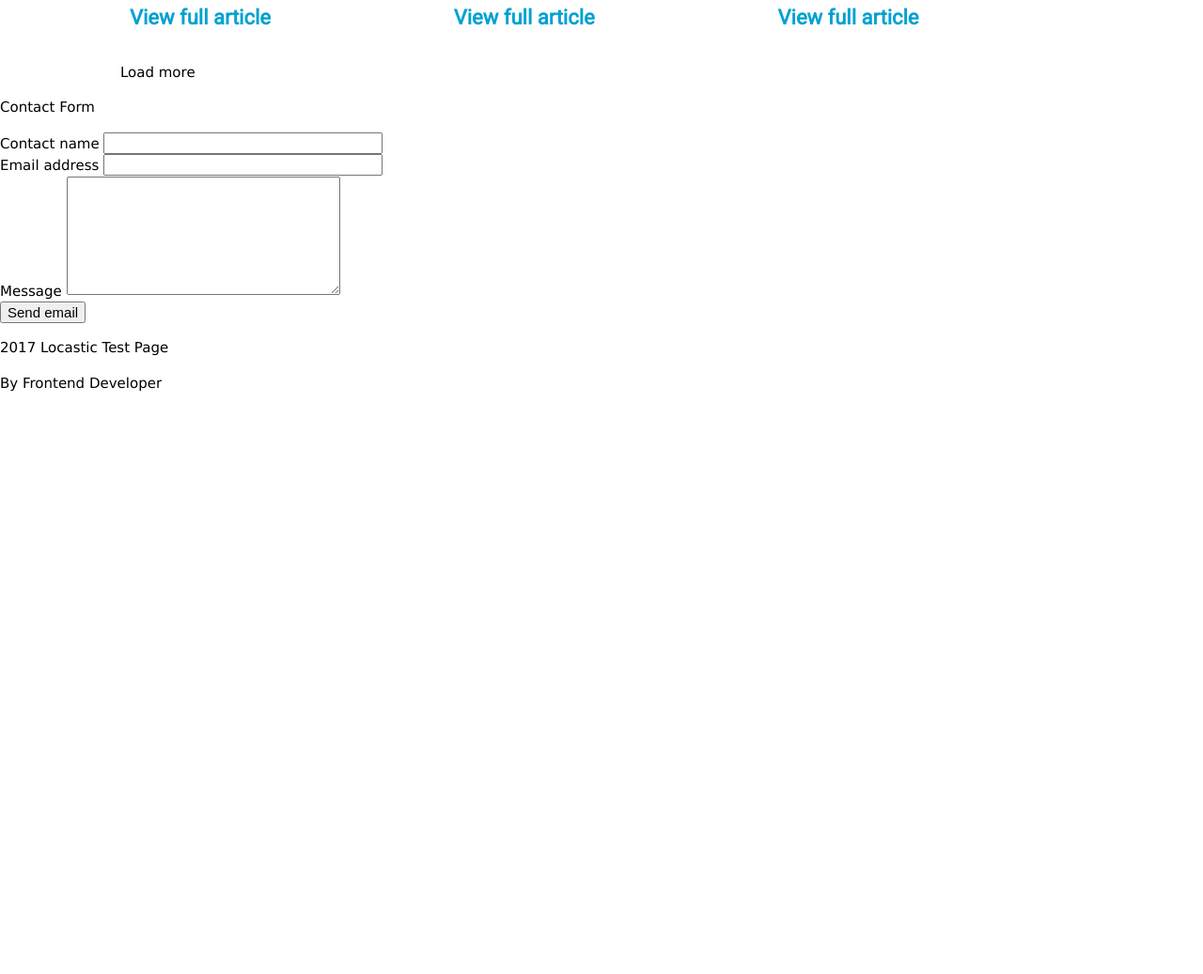
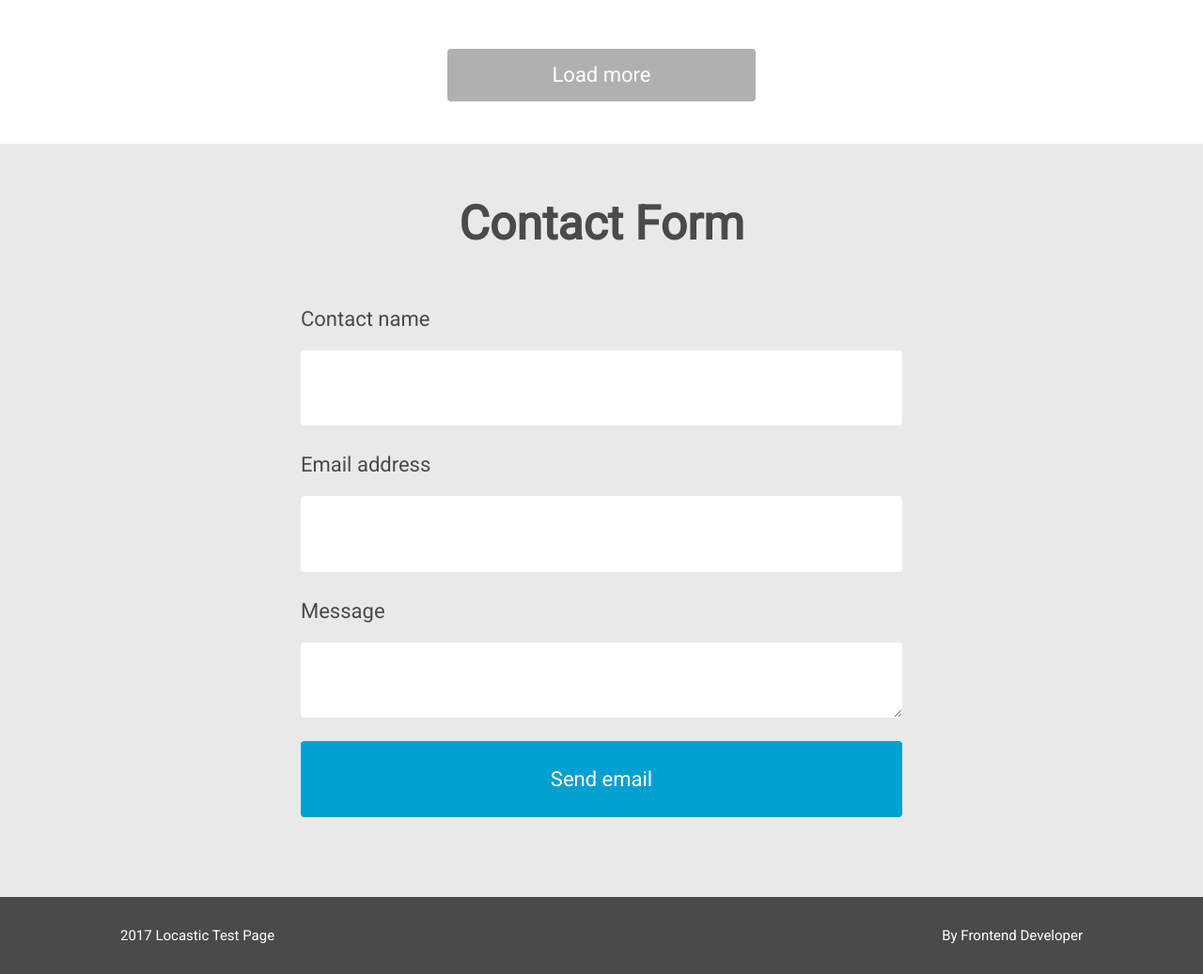
Before and after one commit to borisbaric7/FrontendTest, a website: page index.html in a window 1280 px wide. Shown: the part 975-2012 px from the top of the page at 94% size. Before the commit the page ends 1409 px from the top, so only its background shows below. Drawn offline with nearby package versions, Linux system fonts and the light colour scheme.

Commit message:
Dodan glavni sadržaj, forma i footer, namješteno za tablet i mobile.

```diff
--- a/index.html
+++ b/index.html
@@ -87,33 +87,29 @@
 		</div>
 
 		<div class="loadMore">
-			<a href="#">Load more</a>
+			<a class="loadMore__link" href="#">Load more</a>
+		</div>
+	</div>
+	<div class="formContainer">
+		<div class="form">
+			<p class="form__heading">Contact Form</p>
+			<form class="form__fields" id="contact-form" action="#" method="POST" enctype="multipart/form-data">
+					<label class="form__label" for="name">Contact name</label>
+					<input class="form__input" id="name" class="input" name="name" type="text" value="" size="30" />
+					<label class="form__label" for="email">Email address</label>
+					<input class="form__input"id="email" class="input" name="email" type="text" value="" size="30" />
+					<label class="form__label" for="message">Message</label>
+					<textarea class="form__textarea" id="message" class="input" name="message" rows="7" cols="30"></textarea>
+					<input class="form__input--submit" id="submit_button" type="submit" value="Send email" />
+			</form>
 		</div>
 	</div>
 
-	<div class="form">
-		<p>Contact Form</p>
-		<form id="contact_form" action="#" method="POST" enctype="multipart/form-data">
-			<div class="row">
-				<label for="name">Contact name</label>
-				<input id="name" class="input" name="name" type="text" value="" size="30" />
-			</div>
-			<div class="row">
-				<label for="email">Email address</label>
-				<input id="email" class="input" name="email" type="text" value="" size="30" />
-			</div>
-			<div class="row">
-				<label for="message">Message</label>
-				<textarea id="message" class="input" name="message" rows="7" cols="30"></textarea>
-			</div>
-			<input id="submit_button" type="submit" value="Send email" />
-		</form>
-
-	</div>
-
 	<footer>
-		<p class="footer__copyright">2017 Locastic Test Page</p>
-		<p class="footer__developer">By Frontend Developer</p>
+		<div class="footerContainer">
+			<p class="footer__copyright">2017 Locastic Test Page</p>
+			<p class="footer__developer">By Frontend Developer</p>
+		</div>
 	</footer>
 
 	<script src="dist/js/main.min.js"></script>
--- a/source/css/style.scss
+++ b/source/css/style.scss
@@ -10,6 +10,7 @@ $secondaryColor: #4a4a4a;
 /* Defaults */
 body {
 	background-color: #FFF;
+	font-family: Roboto, sans-serif;
 }
 body, div, nav, header, footer {
 	box-sizing:border-box;
@@ -19,6 +20,7 @@ a {
 }
 
 p {
+	margin: 0;
 }
 img {
 	margin: 0;
@@ -183,9 +185,11 @@ img {
 	max-width: 1024px;
 	margin: auto;
 	background-color: #FFF;
+	padding-bottom: 25px;
 }
 .mainContent {
 	flex:1;
+	flex-wrap: wrap;
 	padding: 25px 5px;
 }
 .mainContent__item {
@@ -220,6 +224,95 @@ img {
 }
 .loadMore {
 	flex:1;
+	display: flex;
+	text-align: center;
+	align-items: center;
+    justify-content: center;
+    padding: 20px 0;
+}
+.loadMore__link {
+	flex-basis:90%;
+	background-color:#b0b0b0;
+	border-radius:4px;
+	font-size:22px;
+	color:#FFF;
+	letter-spacing:0px;
+	line-height:36px;
+	padding: 10px 0;
+}
+
+/* Contact Form */
+.formContainer {
+	background:#e9e9e9;
+	display: flex;
+    justify-content: center;
+    padding: 60px 0;
+}
+.form {
+	flex-basis:90%;
+	display: flex;
+	flex-direction: column;
+	color: #4a4a4a;
+	font-size: 22px;
+}
+.form__heading {
+	font-family:Roboto;
+	font-size:50px;
+	font-weight: bold;
+	letter-spacing:0px;
+	line-height:50px;
+	text-align: center;
+	margin-bottom: 60px;
+}
+.form__fields {
+	flex:1;
+	display: flex;
+	flex-direction:column;
+}
+.form__label, .form__input, .form__textarea, .form__input--submit {
+	flex:1;
+	width: 100%;
+	font-family: Roboto, sans-serif;
+	font-size: 22px;
+}
+
+.form__input, .form__textarea {
+	background:#ffffff;
+	border-radius:4px;
+	padding: 15px;
+	margin-bottom: 25px;
+	border: 0;
+	color: #4a4a4a;
+}
+.form__input--submit {
+	background:$primaryColor;
+	border-radius:4px;
+	padding: 15px;
+	margin-bottom: 25px;
+	border: 0;
+	color: #FFF;
+	cursor: pointer;
+}
+footer {
+	display: flex;
+	background-color: $secondaryColor;
+	color: #FFF;
+	justify-content: center;
+	padding: 30px 20px;
+}
+.footerContainer {
+	flex:1;
+	display: flex;
+	max-width: 1024px;
+	flex-direction:column;
+}
+.footer__copyright {
+	flex:1;
+	text-align: center;
+}
+.footer__developer {
+	flex:1;
+	text-align: center;
 }
 
 /* Media queries */
@@ -232,13 +325,28 @@ img {
 		display:flex;
 		justify-content: space-between;
 	}
+	.loadMore__link {
+		flex-basis:50%;
+	}
 }
 @media (min-width: 768px) {
 	.mySlides p {
 		font-size: 50px;
 	}
 	.mainContent__item{
-		flex-basis:45%;
+		flex-basis:50%;
+	}
+	.form {
+		flex-basis:70%;
+	}
+	.footerContainer {
+	flex-direction:row;
+	}
+	.footer__copyright {
+		text-align: left;
+	}
+	.footer__developer {
+		text-align: right;
 	}
 }
 @media (min-width: 1024px) {
@@ -312,4 +420,10 @@ img {
 		font-size: 40px;
 		line-height: 44px;
 	}
+	.loadMore__link {
+		flex-basis:32%;
+	}
+	.form {
+		flex-basis:50%;
+	}
 }
```
Also changed, not shown: dist/css/style.min.css.
